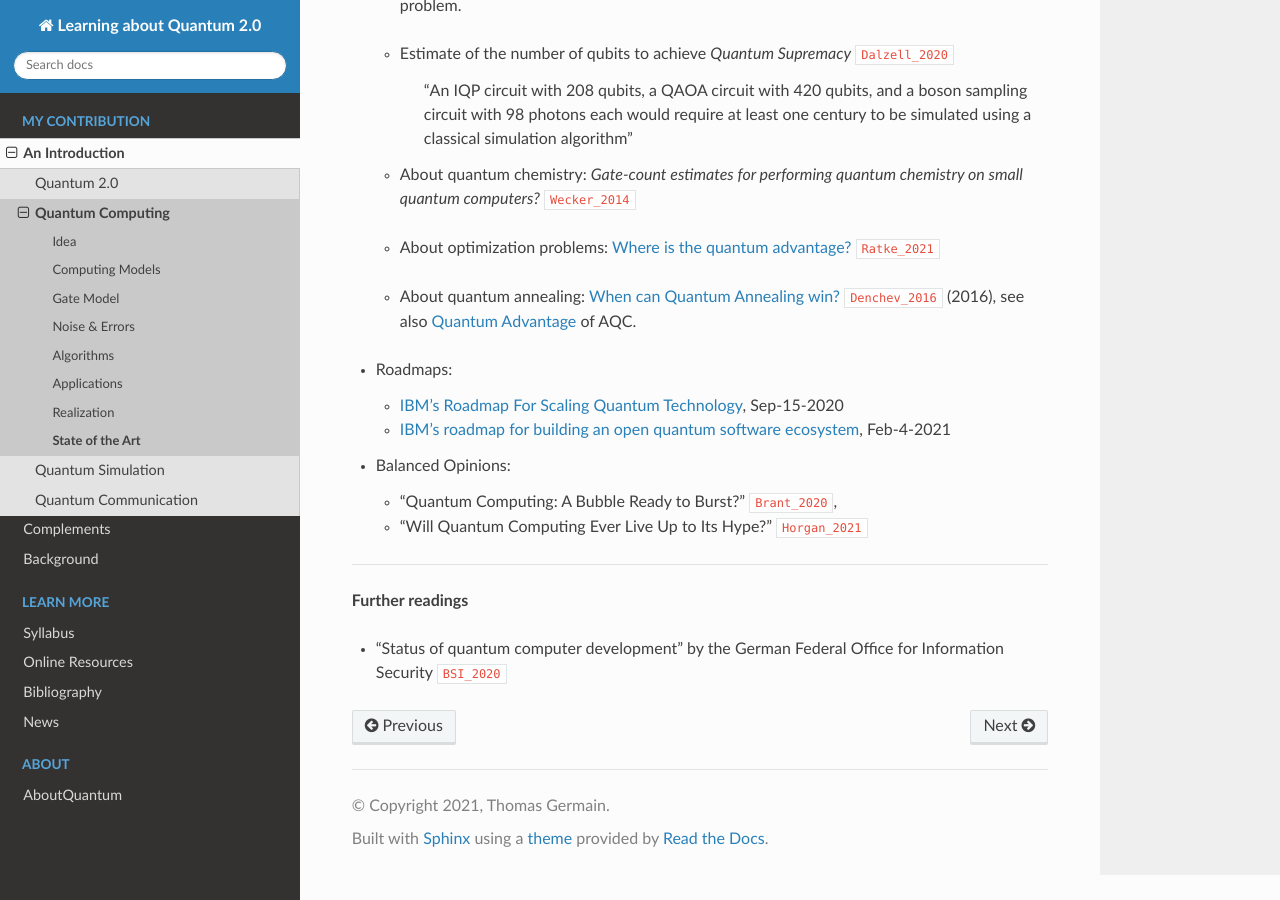
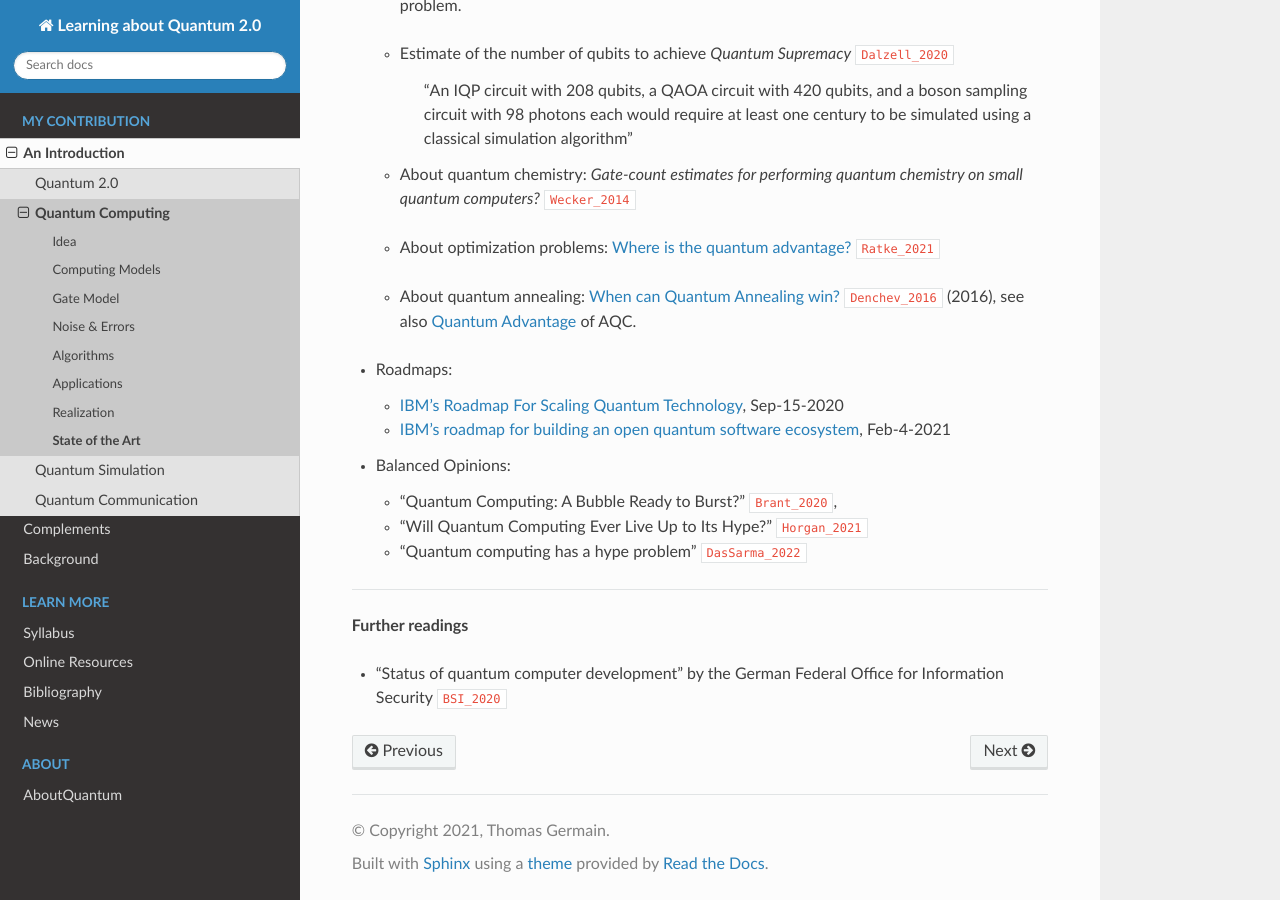
Before and after one commit to tomlqc/about-quantum, a Sphinx documentation site: the page built from source/intro/computing/state.rst, in a window 1280 px wide and 900 px high, scrolled down 944 px. Built offline with Sphinx 7.4.7 and the Read the Docs theme 2.0.0, drawn with Linux system fonts in a browser that asks for light colours; cross-references to code outside the pages are shown as plain code.

Commit message:
computing.state: QC has a hype problem.

```diff
--- a/source/biblio/misc.bib
+++ b/source/biblio/misc.bib
@@ -70,6 +70,15 @@
     volume = {294},
     pages = {56-63},
     journal = {Scientific American}
+}
+@article{DasSarma_2022,
+    title   = {Quantum computing has a hype problem},
+    author  = {Das Sarma, Sankar},
+    year = {2022},
+    date    = {2022-03-28},
+    urldate = {2022-03-29},
+    url     = {https://www.technologyreview.com/2022/03/28/1048355/quantum-computing-has-a-hype-problem},
+    journal = {MIT Technology Review}
 }
 @MISC{DWave_2021,
     title={D-{Wave} {S}ystem {D}ocumentation},
--- a/source/intro/computing/state.rst
+++ b/source/intro/computing/state.rst
@@ -74,6 +74,7 @@ State of the Art
 
   - "Quantum Computing: A Bubble Ready to Burst?" :cite:`Brant_2020`,
   - "Will Quantum Computing Ever Live Up to Its Hype?" :cite:`Horgan_2021`
+  - "Quantum computing has a hype problem" :cite:`DasSarma_2022`
 
 -----
 
```
